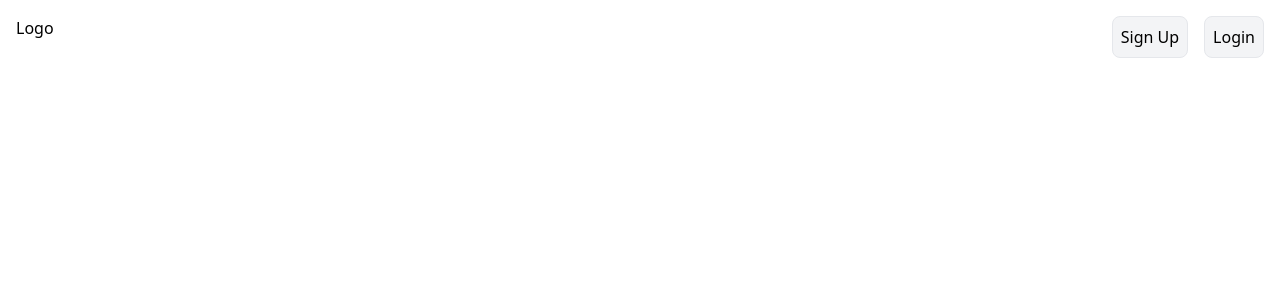
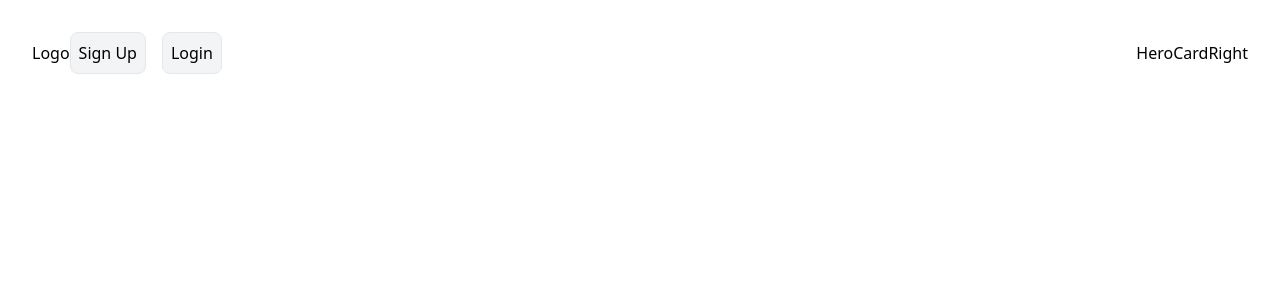
Before and after one commit to bustyAI/skillswap, a Next.js app: page / in a window 1280 px wide. Shown: the top 300 px of the page. Built offline with nearby package versions, Linux system fonts and the light colour scheme.

Commit message:
adding right side hero component

```diff
--- /dev/null
+++ b/app/components/layout/HeroCardRight.tsx
@@ -0,0 +1,7 @@
+import React from "react";
+
+const HeroCardRight: React.FC = () => {
+  return <div className=" content-center m-8">HeroCardRight</div>;
+};
+
+export default HeroCardRight;
--- a/app/components/layout/Navbar.tsx
+++ b/app/components/layout/Navbar.tsx
@@ -2,13 +2,13 @@ import { Button, Logo } from "../ui";
 
 const Navbar: React.FC = () => {
   return (
-    <div className="flex flex-row justify-between content-center m-4">
+    <nav className="flex flex-row m-8">
       <Logo />
       <div className="flex flex-row space-x-4">
         <Button text="Sign Up" />
         <Button text="Login" />
       </div>
-    </div>
+    </nav>
   );
 };
 
--- a/app/components/layout/index.ts
+++ b/app/components/layout/index.ts
@@ -1 +1,2 @@
 export { default as Navbar } from "./Navbar";
+export { default as HeroCardRight } from "./HeroCardRight";
--- a/app/components/ui/Logo.tsx
+++ b/app/components/ui/Logo.tsx
@@ -1,5 +1,5 @@
 const Logo: React.FC = () => {
-  return <div>Logo</div>;
+  return <div className="content-center">Logo</div>;
 };
 
 export default Logo;
--- a/app/page.tsx
+++ b/app/page.tsx
@@ -1,11 +1,12 @@
-import { Navbar } from "./components/layout";
+import { Navbar, HeroCardRight } from "./components/layout";
 
 export default function Home() {
   return (
     <div className=" overflow-hidden">
-      <nav>
+      <div className="flex flex-row justify-between">
         <Navbar />
-      </nav>
+        <HeroCardRight />
+      </div>
     </div>
   );
 }
```
